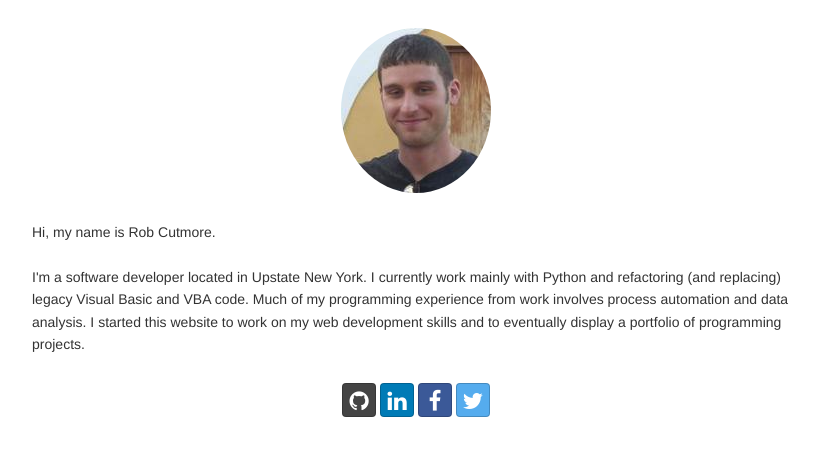
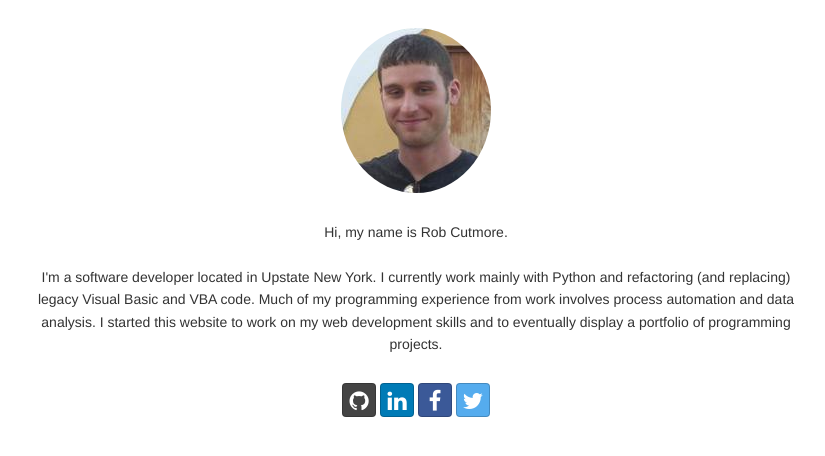
Before and after one commit to rcutmore/robcutmore.com, a Django app: page /about/ in a window 1280 px wide. Shown: the part 51-507 px from the top of the page, without its empty margins (224-1049 px from the left). Run offline with Django 3.2, Linux system fonts and the light colour scheme; parts of the project's set-up code (start-up, migrations or seed data) failed here and were passed over; some libraries are stand-ins or nearby versions.

Commit message:
Update text layout on about page.

```diff
--- a/robcutmore-com/static/css/main.css
+++ b/robcutmore-com/static/css/main.css
@@ -49,3 +49,7 @@ p {
 .social-buttons {
     margin: auto;
 }
+
+#about-description {
+    text-align: center;
+}
--- a/robcutmore-com/templates/about.html
+++ b/robcutmore-com/templates/about.html
@@ -6,7 +6,7 @@
     <div class="content-container">
         <img class="img-circle profile-image about-container" src="{% static 'images/rob.jpg' %}">
 
-        <div class="about-container">
+        <div id="about-description" class="about-container">
         <p>Hi, my name is Rob Cutmore.</p>
 
         <p>
```
